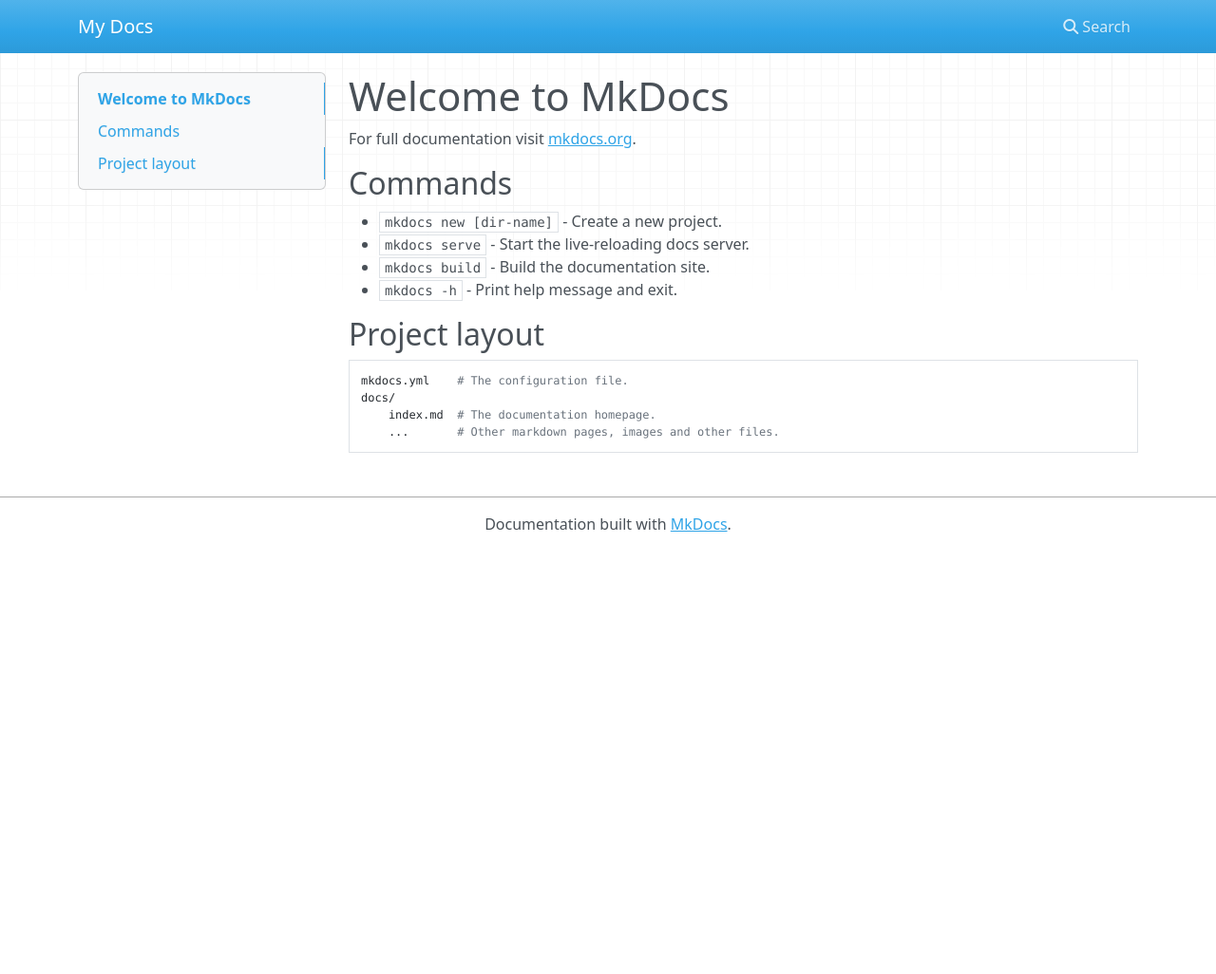
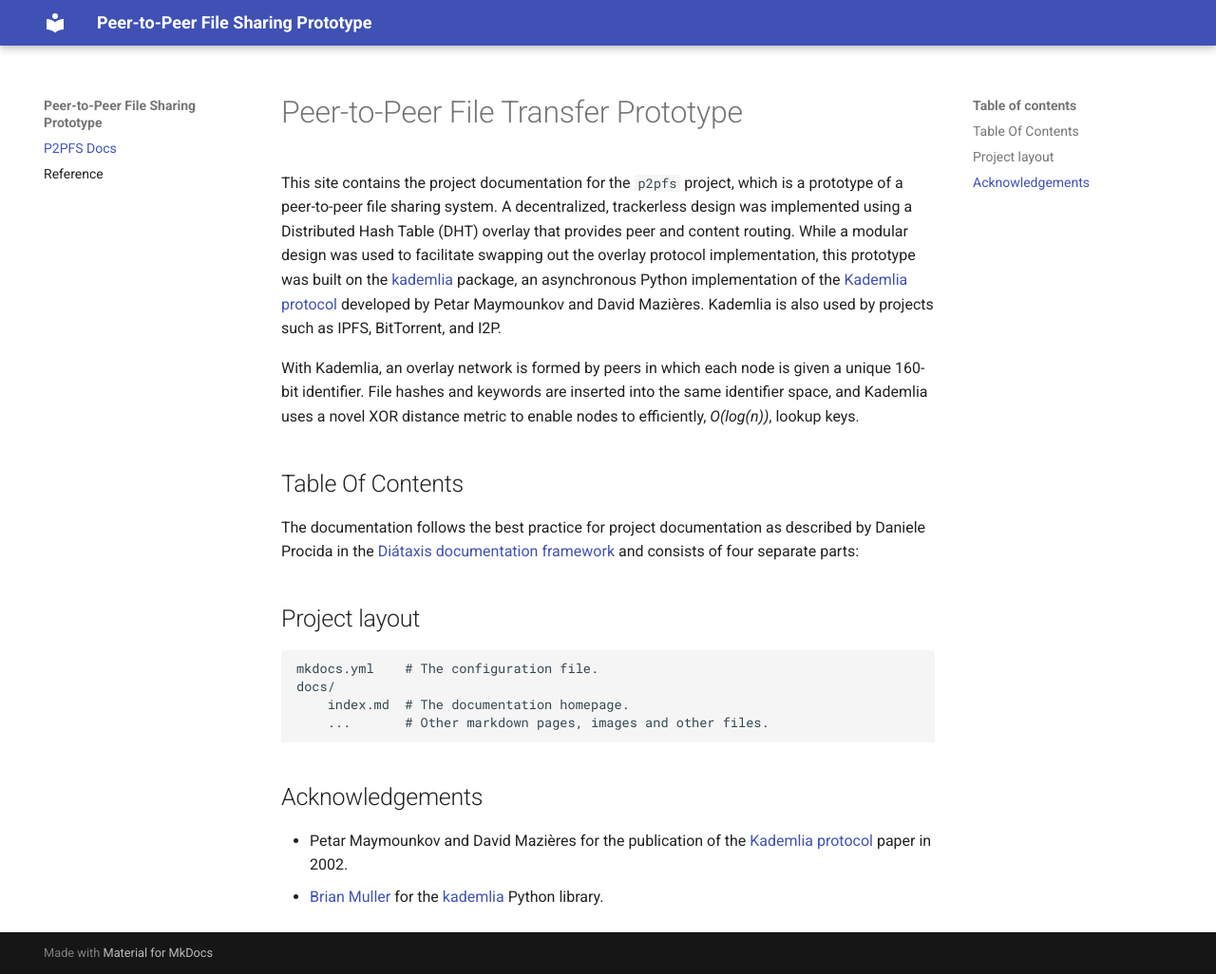
Before and after one commit to frankhinek/p2pfs, an MkDocs documentation site: the page built from docs/index.md, in a window 1280 px wide and 1026 px high. Shown: the whole window at 95% size. Built offline with MkDocs 1.6.1 and Material for MkDocs 9.7.7, drawn with Linux system fonts in a browser that asks for light colours; nearby versions of some CDN libraries.

Commit message:
docs: Initial documentation scaffolding
Signed-off-by: Frank Hinek <frankhinek@users.noreply.github.com>

```diff
--- a/docs/index.md
+++ b/docs/index.md
@@ -1,13 +1,23 @@
-# Welcome to MkDocs
+# Peer-to-Peer File Transfer Prototype
 
-For full documentation visit [mkdocs.org](https://www.mkdocs.org).
+This site contains the project documentation for the `p2pfs` project, which is a prototype of a
+peer-to-peer file sharing system.  A decentralized, trackerless design was implemented using a
+Distributed Hash Table (DHT) overlay that provides peer and content routing.  While a modular design was
+used to facilitate swapping out the overlay protocol implementation, this prototype was built on the
+[kademlia](https://github.com/bmuller/kademlia) package, an asynchronous Python implementation of the
+[Kademlia protocol](https://pdos.csail.mit.edu/~petar/papers/maymounkov-kademlia-lncs.pdf) developed by
+Petar Maymounkov and David Mazières.  Kademlia is also used by projects such as IPFS, BitTorrent, and I2P.
 
-## Commands
+With Kademlia, an overlay network is formed by peers in which each node is given a unique 160-bit identifier.
+File hashes and keywords are inserted into the same identifier space, and Kademlia uses a novel XOR distance metric
+to enable nodes to efficiently, _O(log(n))_, lookup keys.
 
-* `mkdocs new [dir-name]` - Create a new project.
-* `mkdocs serve` - Start the live-reloading docs server.
-* `mkdocs build` - Build the documentation site.
-* `mkdocs -h` - Print help message and exit.
+## Table Of Contents
+
+The documentation follows the best practice for
+project documentation as described by Daniele Procida
+in the [Diátaxis documentation framework](https://diataxis.fr/)
+and consists of four separate parts:
 
 ## Project layout
 
@@ -15,3 +25,9 @@
     docs/
         index.md  # The documentation homepage.
         ...       # Other markdown pages, images and other files.
+
+## Acknowledgements
+
+- Petar Maymounkov and David Mazières for the publication of the
+[Kademlia protocol](https://pdos.csail.mit.edu/~petar/papers/maymounkov-kademlia-lncs.pdf) paper in 2002.
+- [Brian Muller](https://github.com/bmuller/) for the [kademlia](https://github.com/bmuller/kademlia) Python library.
--- a/mkdocs.yml
+++ b/mkdocs.yml
@@ -1 +1,10 @@
-site_name: My Docs
+site_name: Peer-to-Peer File Sharing Prototype
+theme:
+  name: material
+
+plugins:
+  - mkdocstrings
+
+nav:
+  - P2PFS Docs: index.md
+  - reference.md
--- a/pyproject.toml
+++ b/pyproject.toml
@@ -7,6 +7,7 @@
 
 [tool.poetry.dependencies]
 python = "^3.10"
+mkdocstrings = {extras = ["python"], version = "^0.19.0"}
 
 
 [tool.poetry.group.dev.dependencies]
```
Also changed, not shown: docs/reference.md (added, +5 -0 lines), p2pfs/__init__.py (+8 -0 lines), 4 other files.
